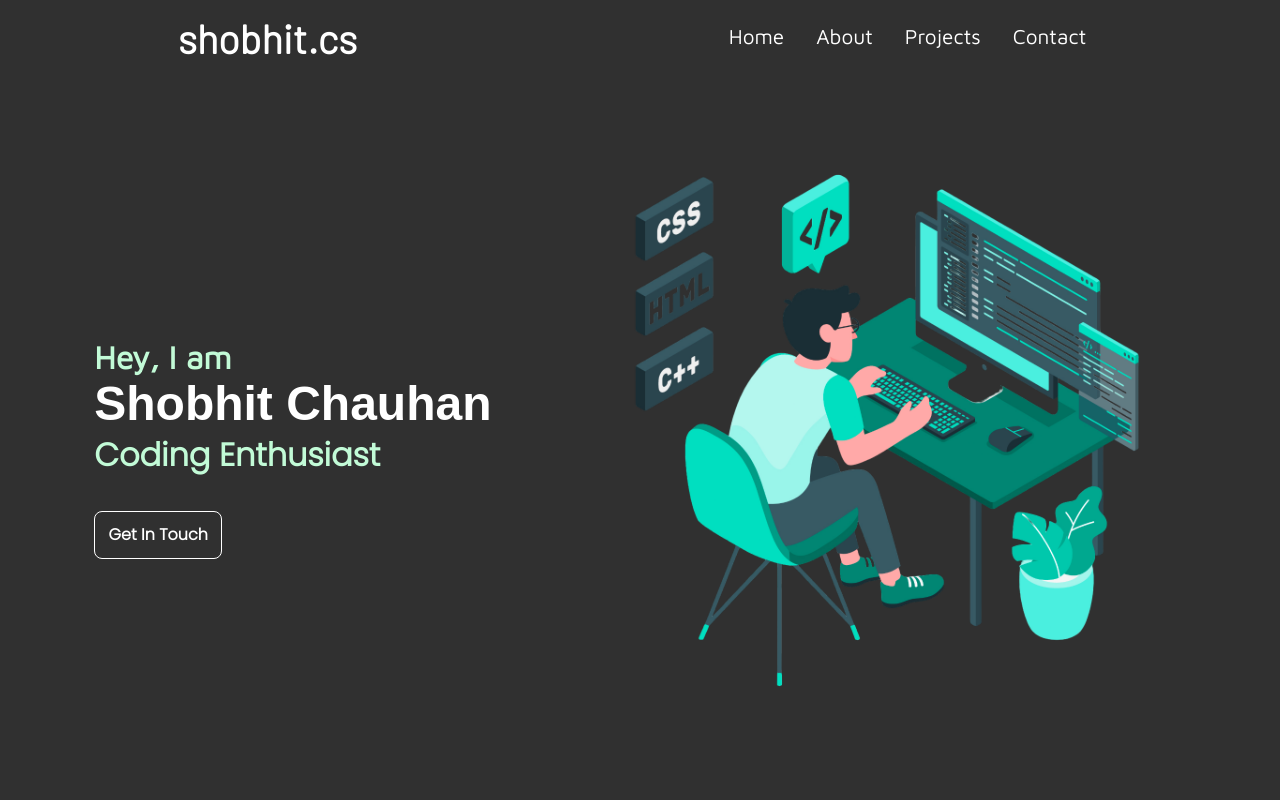
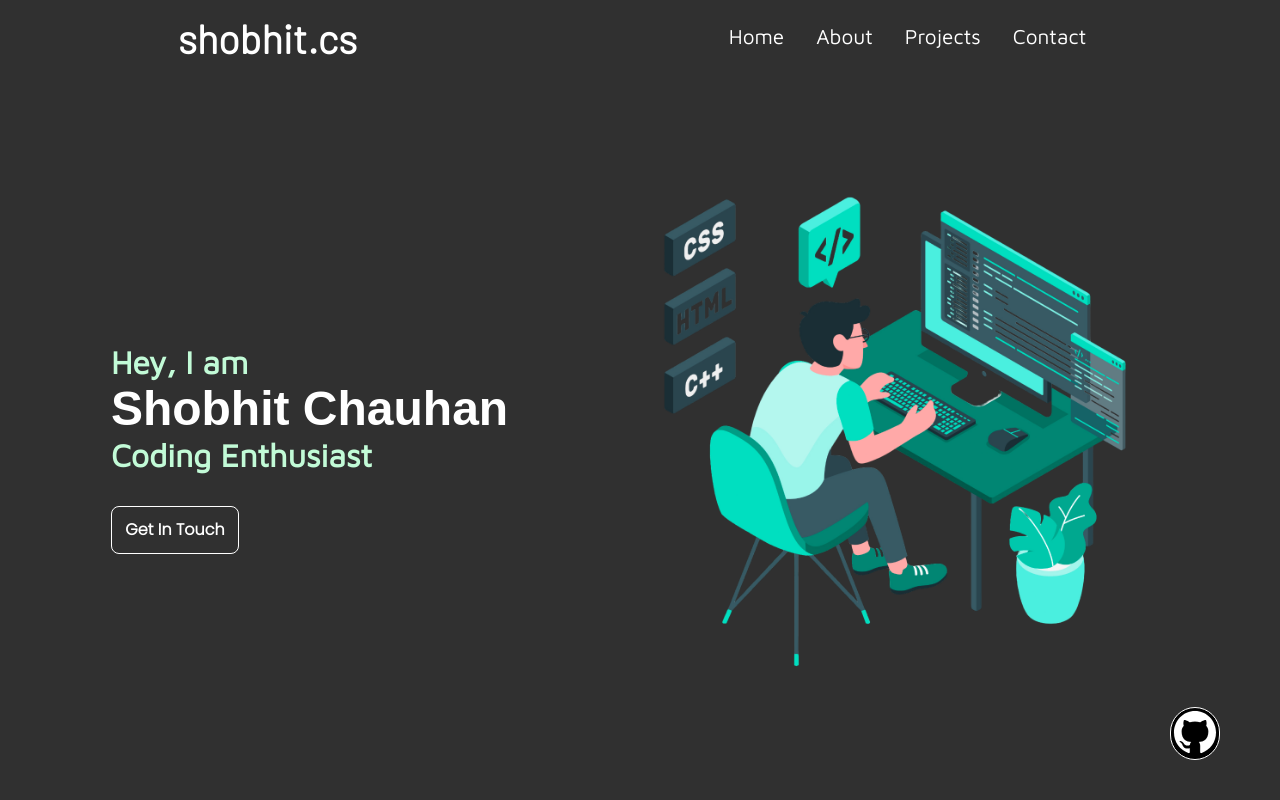
Before and after one commit to shobhitcs/Portfolio, a React (Create React App) app: page / in a window 1280 px wide. Shown: the top 800 px of the page. Built offline with nearby package versions, Linux system fonts and the light colour scheme; a web font is replaced by a local one.

Commit message:
animations added

```diff
--- a/src/App.js
+++ b/src/App.js
@@ -5,12 +5,14 @@ import './styles/footer.css';
 import './styles/about.css';
 import './styles/project.css';
 import './styles/contact.css';
+import './styles/emailfloat.css';
 import { BrowserRouter, Routes,Route } from 'react-router-dom'
 import Home from './components/Home';
 import About from './components/About';
 import Footer from './components/footer';
 import Project from './components/Projects';
 import Contact from './components/Contact';
+import EmailFloat from './components/Emailfloat';
 
 
 
@@ -30,6 +32,7 @@ function App() {
           </main>
         </BrowserRouter>
       </header>
+      <EmailFloat />
       <Footer/>
     </div>
   );
--- /dev/null
+++ b/src/components/Emailfloat.js
@@ -0,0 +1,9 @@
+const EmailFloat = () => {
+    return (
+        <div className="e-float">
+            <a href="https://github.com/shobhitcs" className="email-text"><ion-icon name="logo-github"></ion-icon></a>
+        </div>
+     );
+}
+
+export default EmailFloat;
--- a/src/components/Home.js
+++ b/src/components/Home.js
@@ -6,11 +6,11 @@ const Home = () => {
             <div className="home-head">
 
                 <div className="home-content">
-                    <h3>Hey, I am </h3>
-                    <h1>Shobhit Chauhan</h1>
-                    <h3> <span>Coding Enthusiast</span></h3>
+                    <h3 style={{'animation-delay':'0.2s'}}>Hey, I am </h3>
+                    <h1 style={{'animation-delay':'0.4s'}}>Shobhit Chauhan</h1>
+                    <h3 style={{'animation-delay':'0.6s'}}> <span>Coding Enthusiast</span></h3>
                     <div>
-                        <button>Get In Touch</button>
+                        <button style={{'animation-delay':'0.8s'}}>Get In Touch</button>
                     </div>
                 </div>
                 <div className="home-img">
--- a/src/components/Navbar.js
+++ b/src/components/Navbar.js
@@ -6,16 +6,16 @@ const Navbar = () => {
         <nav className="navbar">
             <di className="logo">shobhit.cs</di>
             <div className="nav-items">
-                <li>
+                <li style={{'animation-delay':'0.2s'}}>
                     <NavLink to="/" >Home</NavLink>
                 </li>
-                <li>
+                <li style={{'animation-delay':'0.4s'}}>
                     <NavLink to="/about" >About</NavLink>
                 </li>
-                <li>
+                <li style={{'animation-delay':'0.6s'}}>
                     <NavLink to="/projects" >Projects</NavLink>
                 </li>
-                <li>
+                <li style={{'animation-delay':'0.8s'}}>
                     <NavLink to="/contact" >Contact</NavLink>
                 </li>
                 {/* <NavLink to='/'>Home</NavLink> */}
--- a/src/styles/App.css
+++ b/src/styles/App.css
@@ -11,6 +11,7 @@
 .navbar{
   z-index: 1;
   background-color: #303030;
+  /* background-color: transparent; */
   color: white;
   position: fixed;
   top: 0;
@@ -26,6 +27,8 @@
   font-weight: 700;
   font-size: 5vmin;
   font-family: 'Barlow', sans-serif;
+  opacity: 0;
+  animation: slideRight 2s ease forwards;
   /* padding: 0 5rem 0 0 ; */
   /* background-color: green; */
 }
@@ -38,6 +41,9 @@
   /* display: inline-block; */
   list-style-type: none;
   padding: 1rem;
+  opacity: 0;
+  animation: slideTop 1s ease forwards;
+  /* animation-delay: calc(0.2s * var(--i)); */
 
 }
 .nav-items li a{
@@ -52,53 +58,29 @@
   color: #24e66b;
 }
 
-/* .home{
-  color: black;
-  font-size: 200px;
-  background-color: #303030;
-  height: 200vh;
-} */
-/* .about{
-  color: black;
-  font-size: 200px;
 
-} */
+/* Keyframe Animations */
 
-/* .App {
-  text-align: center;
-}
+@keyframes slideTop {
+  0% {
+    transform: translateY(-100px);
+    opacity: 0;
+  }
 
-.App-logo {
-  height: 40vmin;
-  pointer-events: none;
-}
-
-@media (prefers-reduced-motion: no-preference) {
-  .App-logo {
-    animation: App-logo-spin infinite 20s linear;
+  100% {
+    transform: translateY(0);
+    opacity: 1;
   }
 }
 
-.App-header {
-  background-color: #282c34;
-  min-height: 100vh;
-  display: flex;
-  flex-direction: column;
-  align-items: center;
-  justify-content: center;
-  font-size: calc(10px + 2vmin);
-  color: white;
+@keyframes slideRight {
+  0% {
+    transform: translateX(-100px);
+    opacity: 0;
+  }
+
+  100% {
+    transform: translateX(0);
+    opacity: 1;
+  }
 }
-
-.App-link {
-  color: #61dafb;
-}
-
-@keyframes App-logo-spin {
-  from {
-    transform: rotate(0deg);
-  }
-  to {
-    transform: rotate(360deg);
-  }
-} */
--- a/src/styles/about.css
+++ b/src/styles/about.css
@@ -27,11 +27,15 @@
     font-weight: bolder;
     color: rgb(224, 224, 118);
     font-family: 'Maven Pro', sans-serif;
+    opacity: 0;
+    animation: scaleZoomUp 2s ease forwards;
 }
 .question ion-icon{
     font-size: 7rem;
     color: white;
     z-index: -1;
+    opacity: 0;
+    animation: scaleZoomUp 2s ease forwards;
 }
 
 .about-data{
@@ -51,6 +55,9 @@
 .about-h img{
     width: 100%;
     pointer-events: none;
+    opacity: 0;
+    animation: fadeIn 4s ease forwards;
+    /* animation: scaleZoomUp 4s ease forwards; */
 }
 
 .abt-content{
@@ -58,3 +65,34 @@
     font-family: 'Barlow', sans-serif;
     font-weight: 700;
 }
+
+/* Keyframe animations */
+@keyframes scaleZoomUp {
+    0% {
+      transform: scale(0.5);
+      opacity: 0;
+    }
+
+    50% {
+      transform: scale(1.2);
+      opacity: 1;
+    }
+
+    100% {
+      transform: scale(1);
+      opacity: 1;
+    }
+  }
+
+
+@keyframes fadeIn {
+    0% {
+        transform: translateY(30px);
+        opacity: 0;
+    }
+
+    100% {
+        transform: translateY(0);
+        opacity: 1;
+    }
+  }
--- a/src/styles/contact.css
+++ b/src/styles/contact.css
@@ -14,6 +14,8 @@
     font-family: 'Arima Madurai', cursive;
     padding: 1rem;
     color: aquamarine;
+    opacity: 0;
+    animation: slideTop 2s ease forwards;
 }
 
 .cont-tab{
@@ -81,6 +83,8 @@
     display: flex;
     flex-direction: column;
     align-items: center;
+    opacity: 0;
+    animation: fadeIn 2s ease forwards;
 }
 .address{
     display: flex;
@@ -93,6 +97,12 @@
 .addr-icon{
     font-size: 2rem;
     color: rgb(237, 105, 174);
+    opacity: 0;
+    animation: fadeIn 1s ease forwards;
+}
+.addr-icon ion-icon{
+    opacity: 0;
+    animation: fadeIn 2s ease forwards;
 }
 .cont-email{
     color: rgb(235, 206, 225);
@@ -100,6 +110,8 @@
     font-weight: 700;
     font-family: 'Courier New', Courier, monospace;
     padding: 1rem;
+    opacity: 0;
+    animation: fadeIn 2s ease forwards;
 }
 
 .iit, .iit-address{
@@ -146,3 +158,62 @@
 .form-x-small{
     width: 10%;
 }
+
+.s1{
+    opacity: 0;
+    animation: slideRight 2s ease forwards;
+}
+
+.s2{
+    opacity: 0;
+    animation: slideLeft 2s ease forwards;
+}
+
+/* keyframe animations */
+@keyframes slideRight {
+    0% {
+      transform: translateX(-100px);
+      opacity: 0;
+    }
+
+    100% {
+      transform: translateX(0);
+      opacity: 1;
+    }
+}
+
+@keyframes slideLeft {
+    0% {
+      transform: translateX(100px);
+      opacity: 0;
+    }
+
+    100% {
+      transform: translateX(0);
+      opacity: 1;
+    }
+}
+
+@keyframes slideTop {
+    0% {
+      transform: translateY(-100px);
+      opacity: 0;
+    }
+
+    100% {
+      transform: translateY(0);
+      opacity: 1;
+    }
+  }
+
+@keyframes fadeIn {
+    0% {
+      /* transform: translateY(-100px); */
+      opacity: 0;
+    }
+
+    100% {
+      /* transform: translateY(0); */
+      opacity: 1;
+    }
+  }
--- /dev/null
+++ b/src/styles/emailfloat.css
@@ -0,0 +1,36 @@
+.e-float{
+    position: fixed;
+    background-color:black;
+    z-index: 10;
+    bottom: 40px;
+    left: auto;
+    right: 60px;
+    height: 3.3rem;
+    border-radius: 1.7rem;
+    border: 1px solid white;
+    /* transition: 2s; */
+    /* box-shadow: 2px 2px 10px 5px #235535; */
+    opacity: 0;
+    animation: slideTop 1.5s ease-in forwards;
+}
+
+.email-text{
+    text-decoration: none;
+    color: white;
+    background-color: transparent;
+    font-family: 'Maven Pro', sans-serif;
+    font-size: 3rem;
+}
+
+/* Keyframe Animations */
+@keyframes slideTop {
+    0% {
+      transform: translateY(-30px);
+      opacity: 0;
+    }
+
+    100% {
+      transform: translateY(0);
+      opacity: 1;
+    }
+  }
--- a/src/styles/home.css
+++ b/src/styles/home.css
@@ -14,13 +14,20 @@
 .home-content h1{
   font-size: 3rem;
   font-family: 'Monda', sans-serif;
+  opacity: 0;
+  animation: slideBottom 1s ease forwards;
 }
 .home-content h3{
   font-size: 2rem;
   font-family: 'Maven Pro', sans-serif;
   color: #c2fbd7;
+  opacity: 0;
+  animation: slideBottom 1s ease forwards;
 }
 
+.home-content h3 span {
+  font-family: 'Maven Pro', sans-serif;
+}
 .home-content button{
   background-color: transparent;
   margin-top: 2rem;
@@ -32,6 +39,8 @@
   font-size: 1rem;
   font-weight: 600;
   transition: 0.3s;
+  opacity: 0;
+  animation: slideBottom 1s ease forwards;
 }
 .home-content button:hover{
   background-color: #90e1ae;
@@ -41,13 +50,15 @@
 
 }
 .home-img{
-  width: 600px;
+  width: 550px;
   /* background-color: antiquewhite; */
 }
 
 .home-img img{
   width: 100%;
   pointer-events: none;
+  opacity: 0;
+  animation: scaleZoomUp 1.5s ease forwards;
 }
 
 .home-data{
@@ -61,6 +72,8 @@
 .home-data img{
   pointer-events: none;
   width: 100%;
+  opacity: 0;
+  animation: slideRight 2s ease forwards;
 }
 .code-test-img{
   width: 70vmin;
@@ -116,3 +129,42 @@
   width: 0.5rem;
   border-radius: 3rem;
 }
+
+
+/* Keyframe Animations */
+@keyframes slideBottom {
+  0% {
+    transform: translateY(50px);
+    opacity: 0;
+  }
+
+  100% {
+    transform: translateY(0);
+    opacity: 1;
+  }
+}
+
+
+@keyframes scaleUp {
+  0% {
+    transform: scale(0.5);
+    opacity: 0;
+  }
+
+  100% {
+    transform: scale(1);
+    opacity: 1;
+  }
+}
+
+@keyframes slideRight {
+  0% {
+    transform: translateX(-100px);
+    opacity: 0;
+  }
+
+  100% {
+    transform: translateX(0);
+    opacity: 1;
+  }
+}
--- a/src/styles/project.css
+++ b/src/styles/project.css
@@ -14,10 +14,40 @@
     font-size: 6rem;
     font-family: 'Arima Madurai', cursive;
     font-weight: 700;
+    opacity: 0;
+    animation: slideTop 2s ease forwards;
 }
 
 .text{
     font-family: 'Poppins', sans-serif;
     font-size: 1.5rem;
     font-weight: 600;
+    opacity: 0;
+    animation: slideBottom 2s ease forwards;
 }
+
+
+/* Keyframe animations */
+@keyframes slideTop {
+    0% {
+      transform: translateY(-100px);
+      opacity: 0;
+    }
+
+    100% {
+      transform: translateY(0);
+      opacity: 1;
+    }
+  }
+
+  @keyframes slideBottom {
+    0% {
+      transform: translateY(50px);
+      opacity: 0;
+    }
+
+    100% {
+      transform: translateY(0);
+      opacity: 1;
+    }
+  }
```
Also changed, not shown: src/components/Contact.js (+7 -7 lines).
